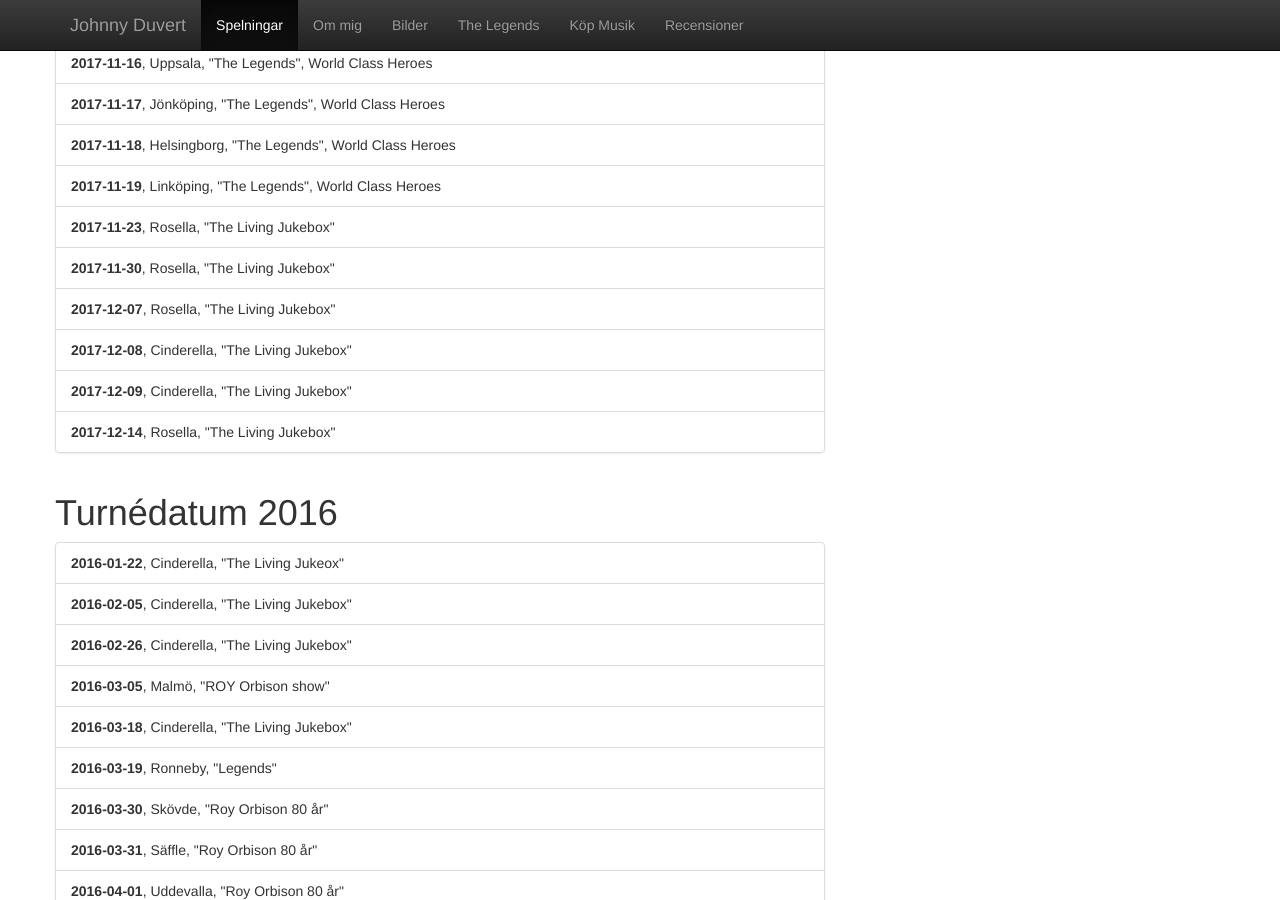
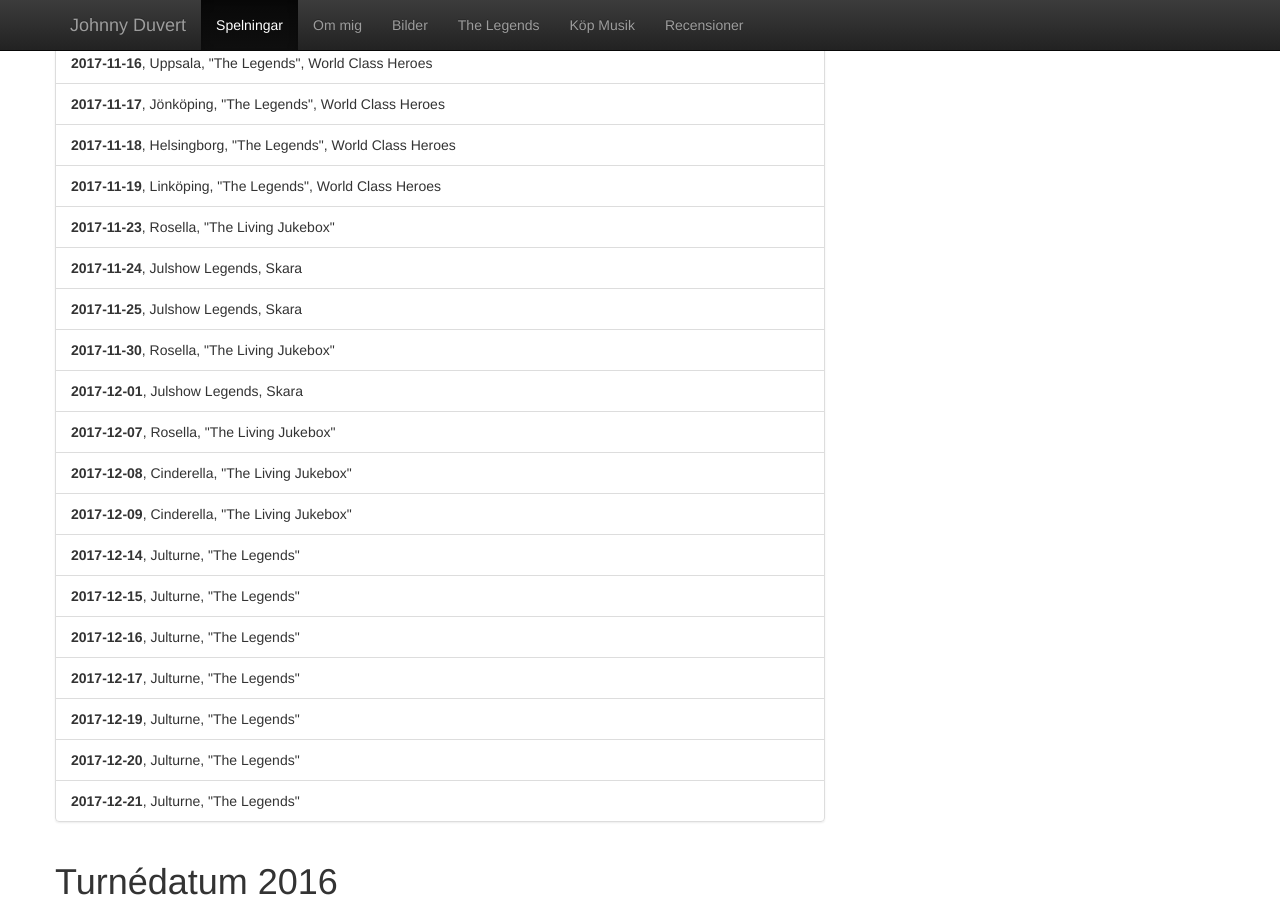
Before and after one commit to johnnyduvert/johnnyduvert.github.io, a Jekyll site: the page built from tour_list.html, in a window 1280 px wide and 900 px high, scrolled down 2958 px. Built offline with Jekyll 4.4.1, drawn with Linux system fonts in a browser that asks for light colours; nearby versions of some CDN libraries.

Commit message:
Latest tourdates from mr J

```diff
--- a/_data/tour_dates_2017.yml
+++ b/_data/tour_dates_2017.yml
@@ -148,13 +148,31 @@
   date: 2017-11-19
 - name: "Rosella, &quot;The Living Jukebox&quot;"
   date: 2017-11-23
+- name: "Julshow Legends, Skara"
+  date: 2017-11-24
+- name: "Julshow Legends, Skara"
+  date: 2017-11-25
 - name: "Rosella, &quot;The Living Jukebox&quot;"
   date: 2017-11-30
+- name: "Julshow Legends, Skara"
+  date: 2017-12-01
 - name: "Rosella, &quot;The Living Jukebox&quot;"
   date: 2017-12-07
 - name: "Cinderella, &quot;The Living Jukebox&quot;"
   date: 2017-12-08
 - name: "Cinderella, &quot;The Living Jukebox&quot;"
   date: 2017-12-09
-- name: "Rosella, &quot;The Living Jukebox&quot;"
+- name: "Julturne, &quot;The Legends&quot;"
   date: 2017-12-14
+- name: "Julturne, &quot;The Legends&quot;"
+  date: 2017-12-15
+- name: "Julturne, &quot;The Legends&quot;"
+  date: 2017-12-16
+- name: "Julturne, &quot;The Legends&quot;"
+  date: 2017-12-17
+- name: "Julturne, &quot;The Legends&quot;"
+  date: 2017-12-19
+- name: "Julturne, &quot;The Legends&quot;"
+  date: 2017-12-20
+- name: "Julturne, &quot;The Legends&quot;"
+  date: 2017-12-21
```
